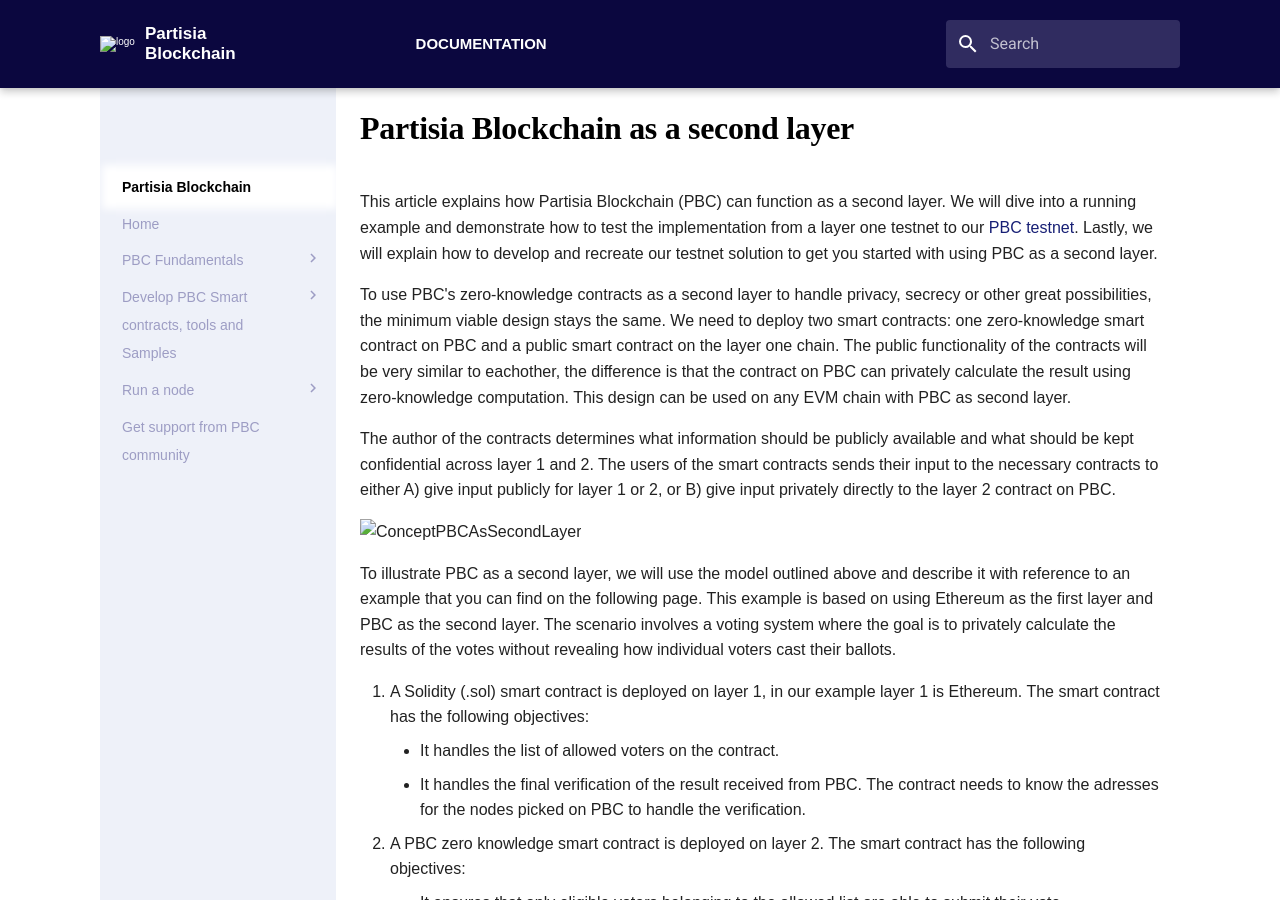
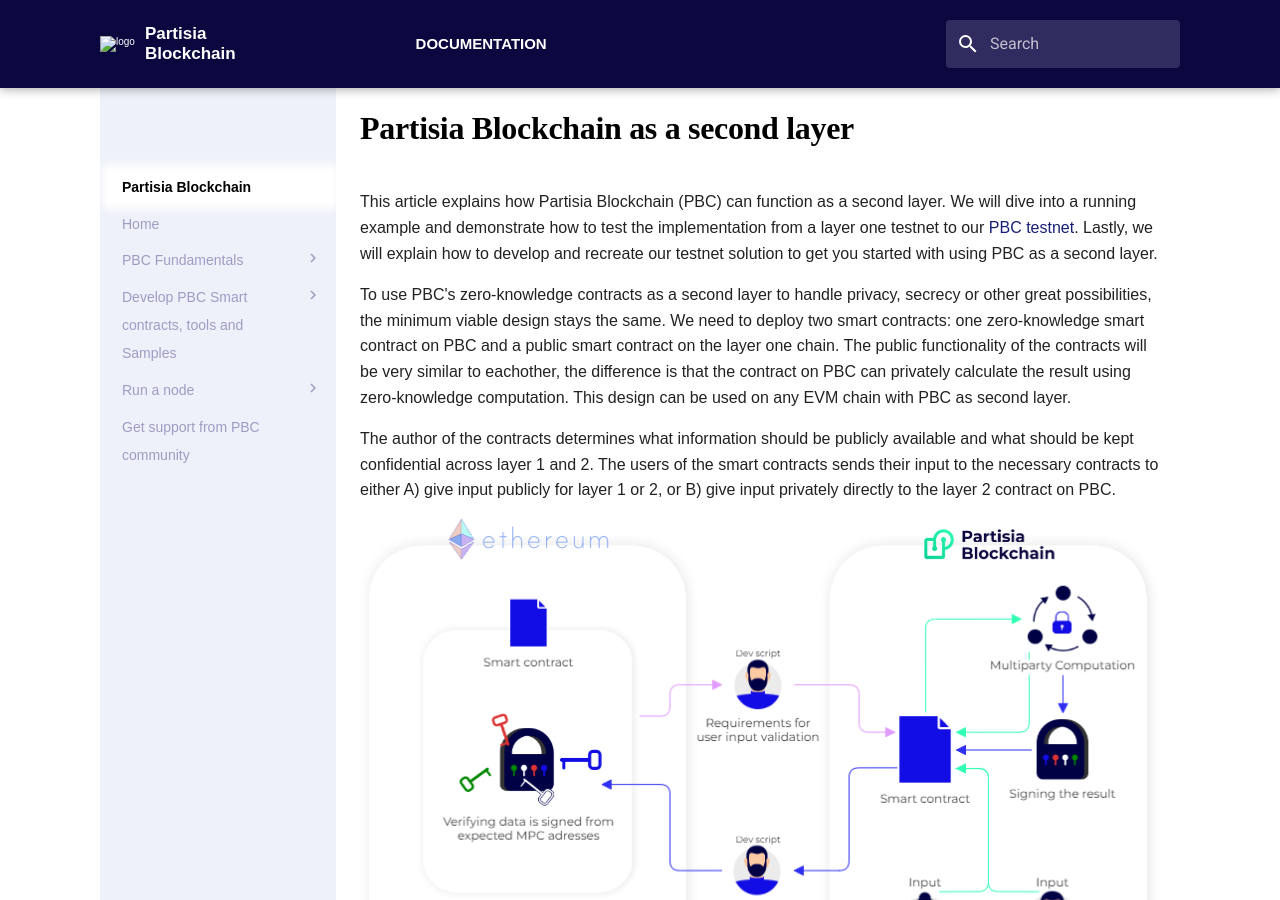
Before and after one commit to 0xSero/partisia-docs, an MkDocs documentation site: the page built from docs/smart-contracts/PBC-as-a-second-layer/pbc-as-second-layer.md, in a window 1280 px wide and 900 px high. Built offline with MkDocs 1.6.1 and Material for MkDocs 9.7.7, drawn with Linux system fonts in a browser that asks for light colours; some web fonts are replaced; a script that is not in the unit is left out.

Commit message:
Fixing conceptmodel to have correct placement

```diff
--- a/docs/smart-contracts/PBC-as-a-second-layer/pbc-as-second-layer.md
+++ b/docs/smart-contracts/PBC-as-a-second-layer/pbc-as-second-layer.md
@@ -7,7 +7,7 @@
 
 The author of the contracts determines what information should be publicly available and what should be kept confidential across layer 1 and 2. The users of the smart contracts sends their input to the necessary contracts to either A) give input publicly for layer 1 or 2, or B) give input privately directly to the layer 2 contract on PBC.
 
-![ConceptPBCAsSecondLayer](../assets/ConceptModels/ConceptPBCAsSecondLayer.png)
+![ConceptPBCAsSecondLayer](ConceptPBCAsSecondLayer.png)
 
 To illustrate PBC as a second layer, we will use the model outlined above and describe it with reference to an example that you can find on the following page. This example is based on using Ethereum as the first layer and PBC as the second layer. The scenario involves a voting system where the goal is to privately calculate the results of the votes without revealing how individual voters cast their ballots.
 
```
Also changed, not shown: docs/smart-contracts/PBC-as-a-second-layer/ConceptPBCAsSecondLayer.png (renamed from docs/assets/ConceptModels/ConceptPBCAsSecondLayer.png).
